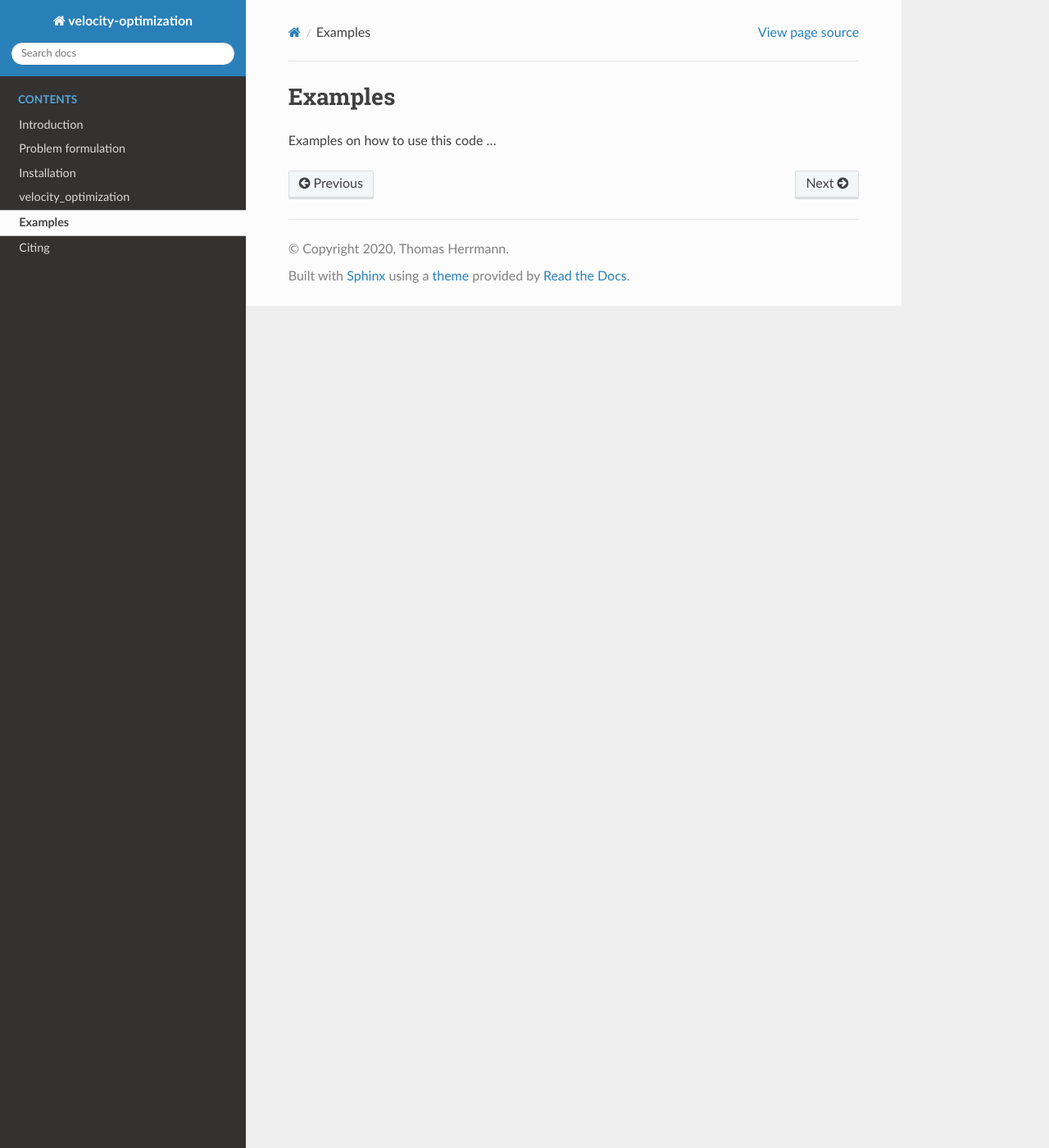
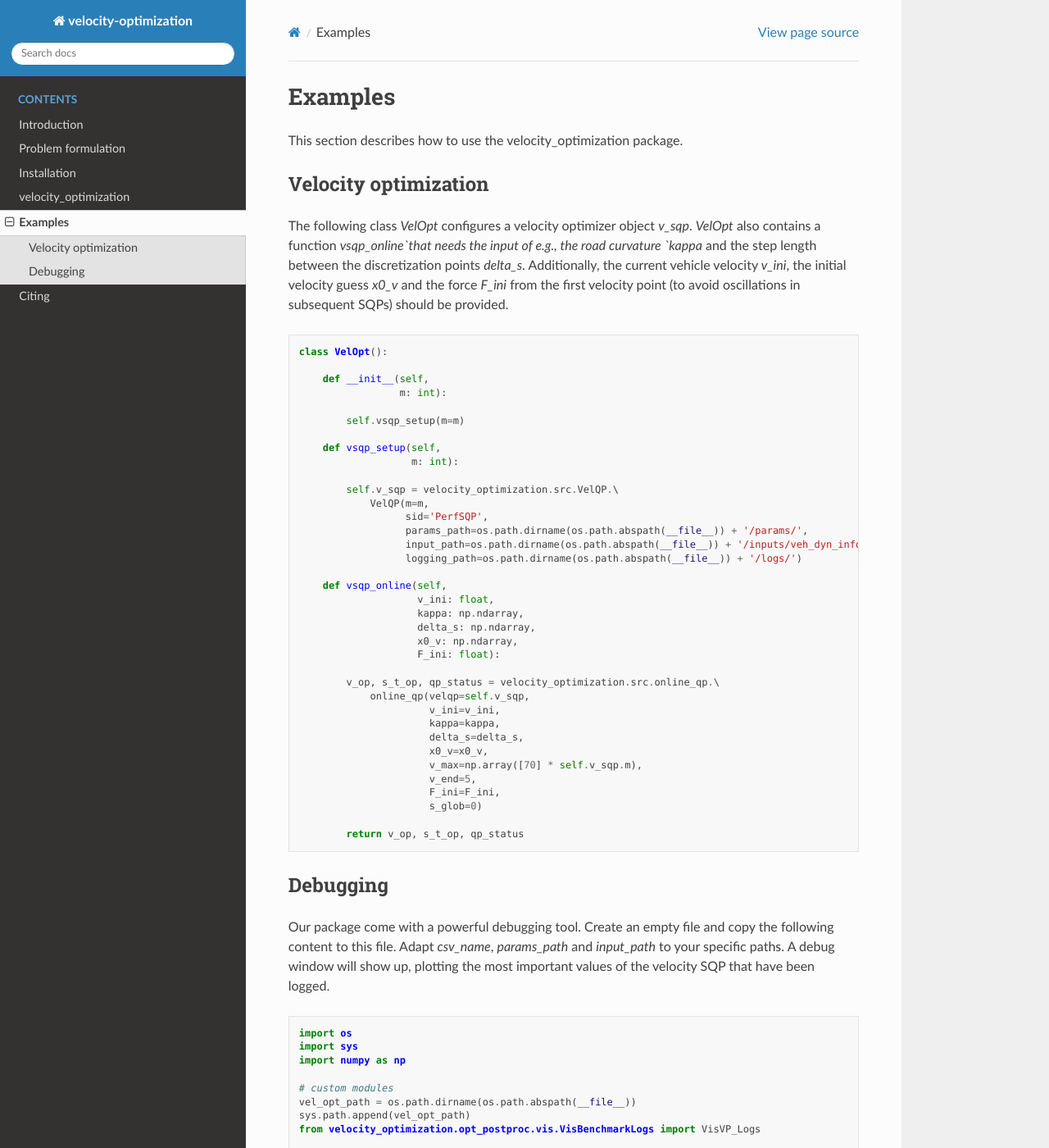
Before and after one commit to TUMFTM/velocity_optimization, a Sphinx documentation site: the page built from docs/source/examples.rst, in a window 1280 px wide and 1400 px high. Shown: the whole window at 82% size. Built offline with Sphinx 7.4.7 and the Read the Docs theme 2.0.0, drawn with Linux system fonts in a browser that asks for light colours; some of the changed text lies outside the part shown.

Commit message:
Add example code to documentation

```diff
--- a/docs/source/examples.rst
+++ b/docs/source/examples.rst
@@ -1,4 +1,142 @@
 Examples
-============
+========
 
-Examples on how to use this code ...
+This section describes how to use the velocity_optimization package.
+
+Velocity optimization
+*********************
+
+The following class `VelOpt` configures a velocity optimizer object `v_sqp`. `VelOpt` also contains a function
+`vsqp_online`that needs the input of e.g., the road curvature `kappa` and the step length between the
+discretization points `delta_s`. Additionally, the current vehicle velocity `v_ini`, the initial velocity guess `x0_v`
+and the force `F_ini` from the first velocity point (to avoid oscillations in subsequent SQPs) should be provided.
+
+
+.. code-block:: python
+
+    class VelOpt():
+
+        def __init__(self,
+                     m: int):
+
+            self.vsqp_setup(m=m)
+
+        def vsqp_setup(self,
+                       m: int):
+
+            self.v_sqp = velocity_optimization.src.VelQP.\
+                VelQP(m=m,
+                      sid='PerfSQP',
+                      params_path=os.path.dirname(os.path.abspath(__file__)) + '/params/',
+                      input_path=os.path.dirname(os.path.abspath(__file__)) + '/inputs/veh_dyn_info/',
+                      logging_path=os.path.dirname(os.path.abspath(__file__)) + '/logs/')
+
+        def vsqp_online(self,
+                        v_ini: float,
+                        kappa: np.ndarray,
+                        delta_s: np.ndarray,
+                        x0_v: np.ndarray,
+                        F_ini: float):
+
+            v_op, s_t_op, qp_status = velocity_optimization.src.online_qp.\
+                online_qp(velqp=self.v_sqp,
+                          v_ini=v_ini,
+                          kappa=kappa,
+                          delta_s=delta_s,
+                          x0_v=x0_v,
+                          v_max=np.array([70] * self.v_sqp.m),
+                          v_end=5,
+                          F_ini=F_ini,
+                          s_glob=0)
+
+            return v_op, s_t_op, qp_status
+
+Debugging
+*********
+
+Our package come with a powerful debugging tool. Create an empty file and copy the following content to this file.
+Adapt `csv_name`, `params_path` and `input_path` to your specific paths. A debug window will show up, plotting the
+most important values of the velocity SQP that have been logged.
+
+.. code-block:: python
+
+    import os
+    import sys
+    import numpy as np
+
+    # custom modules
+    vel_opt_path = os.path.dirname(os.path.abspath(__file__))
+    sys.path.append(vel_opt_path)
+    from velocity_optimization.opt_postproc.vis.VisBenchmarkLogs import VisVP_Logs
+
+
+    if __name__ == "__main__":
+
+        csv_name = vel_opt_path + '/logs/sqp_perf_2020_06_30_14_59.log'
+        csv_name_ltpl = vel_opt_path + '/logs/ltpl/2020_04_09/14_13_12_data.csv'
+
+        # Number of velocity points
+        m = 115
+        # ID of used velocity planner 'PerfSQP' or 'EmergSQP'
+        sid = 'PerfSQP'
+
+        params_path = os.path.dirname(os.path.abspath(__file__)) + '/params/'
+        input_path = os.path.dirname(os.path.abspath(__file__)) + '/inputs/veh_dyn_info/'
+
+        # Number of log lines spanning one data block
+        log_lines = 4
+
+        # visualize all logs consecutively?
+        b_movie = False
+
+        # re-calculate QP from log-input?
+        b_run_OSQP = True
+
+        # run qpOASES solver?
+        b_calc_qpOASES = True
+
+        # do global plot of states for entire log?
+        b_global_plot = True
+        glob_lim = np.inf
+
+        # calculate solution from log input using NLP solver IPOPT?
+        b_calc_IPOPT = True
+
+        # plot immediately or only solver data replay?
+        b_immediate_plot_update = True
+
+        # show plot of solver runtimes?
+        b_calc_time_plot = True
+
+        # save plots as tikz files?
+        b_save_tikz = True
+
+        vis_options = {'b_movie': b_movie,
+                       'b_run_OSQP': b_run_OSQP,
+                       'b_calc_qpOASES': b_calc_qpOASES,
+                       'b_global_plot': b_global_plot,
+                       'glob_lim': glob_lim,
+                       'b_calc_IPOPT': b_calc_IPOPT,
+                       'b_immediate_plot_update': b_immediate_plot_update,
+                       'b_calc_time_plot': b_calc_time_plot,
+                       'b_save_tikz': b_save_tikz}
+
+        # --- Set up visualization object
+        rL = VisVP_Logs(csv_name=csv_name,
+                        csv_name_ltpl=csv_name_ltpl,
+                        m=m,
+                        sid=sid,
+                        log_lines=log_lines,
+                        vis_options=vis_options,
+                        params_path=params_path,
+                        input_path=input_path)
+
+        # --- Start GUI
+        rL.vis_log(int(0))
+
+As an example, the optimized velocity (OSQP) is plotted together with the solutions by different solvers,
+that are calculated during debugging (depending on the chosen options above). Here, the initial guess, end velocity constraint,
+v optimal (IPOPT) and v optimal (qpOASES) are shown:
+
+.. image:: DebugWindow.png
+   :width: 600
```
Also changed, not shown: docs/source/DebugWindow.png (added).
